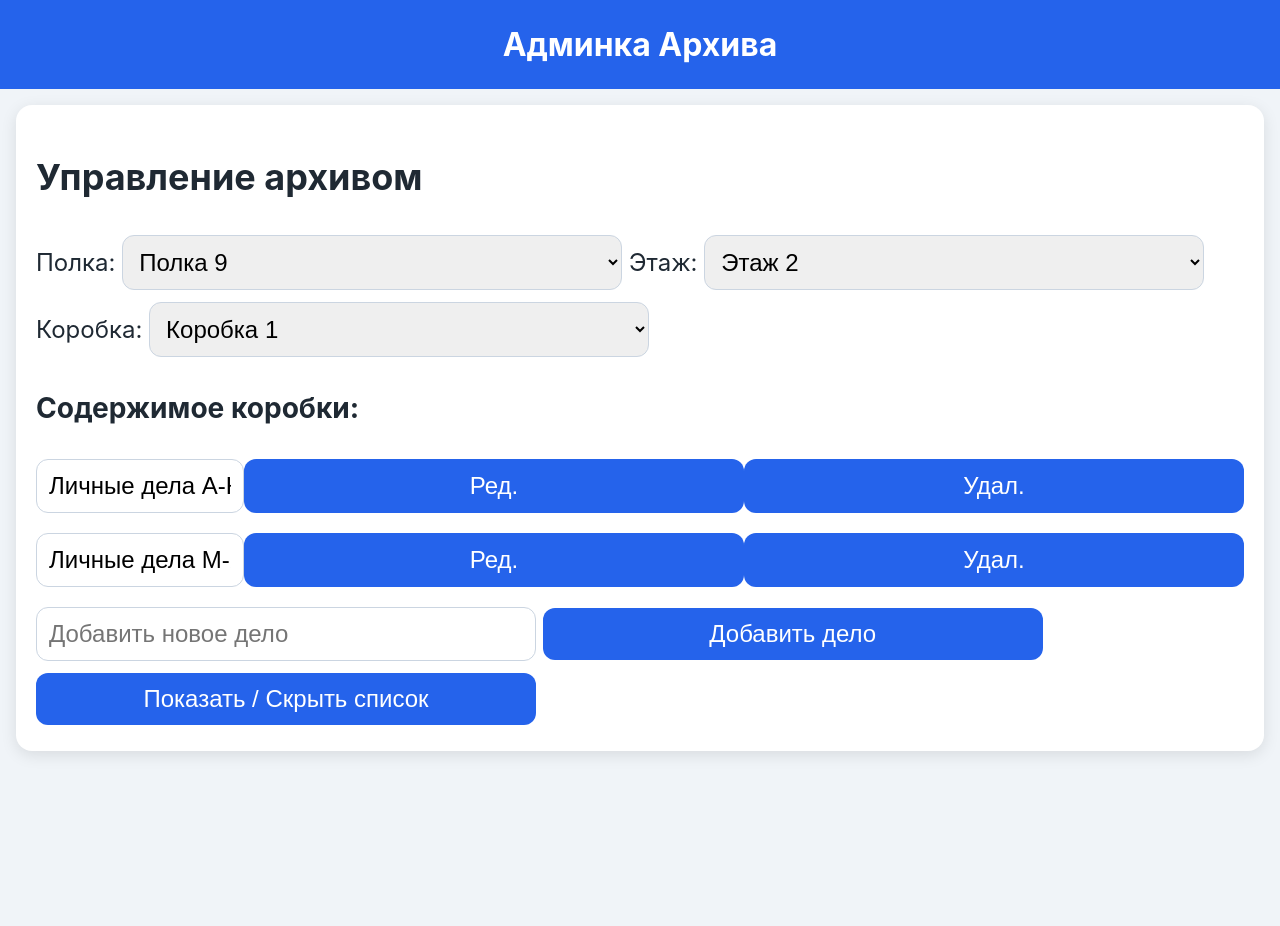
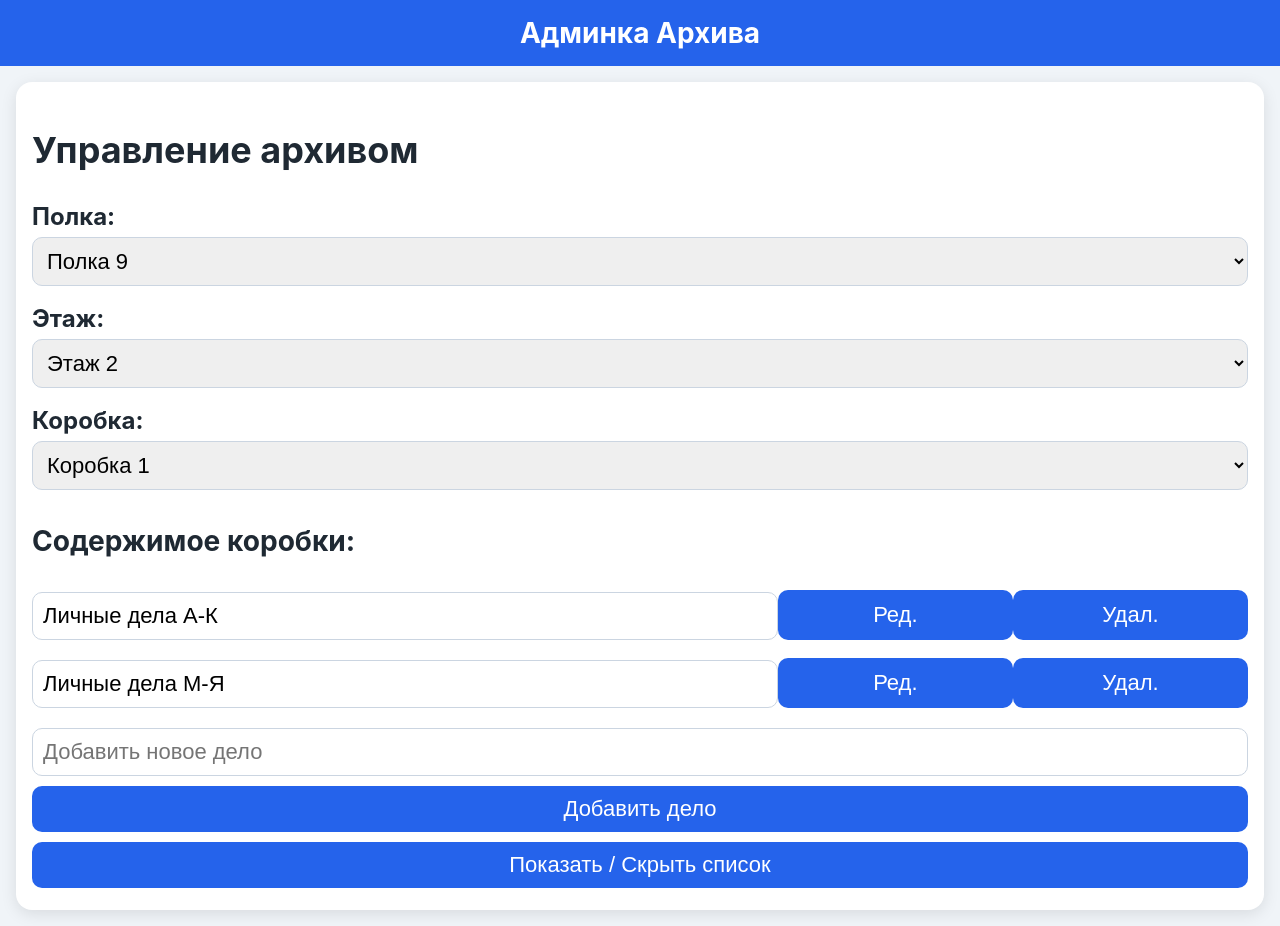
Before and after one commit to Daswerox/archive-register, a plain HTML site: page admin.html in a window 1280 px wide. Before the commit the page ends 800 px from the top, so only its background shows below. Drawn offline with Linux system fonts and the light colour scheme.

Commit message:
Update admin.css

```diff
--- a/css/admin.css
+++ b/css/admin.css
@@ -1,40 +1,50 @@
 body {
   font-family: -apple-system, BlinkMacSystemFont, "Segoe UI", Roboto, Arial, sans-serif;
-  background: #f0f4f8;
-  color: #1f2933;
   font-size: 24px;
   margin: 0;
   padding: 0;
+  background-color: #f0f4f8;
+  color: #1f2933;
 }
 
 header {
   background-color: #2563eb;
   color: white;
   text-align: center;
-  padding: 25px;
+  padding: 16px;
+  position: sticky;
+  top: 0;
+  z-index: 100;
 }
 
 header h1 {
-  font-size: 32px;
   margin: 0;
+  font-size: 28px;
 }
 
 #controls {
-  padding: 20px;
+  padding: 16px;
+  margin: 16px;
   background: white;
   border-radius: 16px;
-  margin: 16px;
   box-shadow: 0 4px 16px rgba(0,0,0,0.1);
 }
 
-#controls input, #controls select, #controls button {
-  font-size: 24px;
-  padding: 12px;
+#controls label {
+  display: block;
+  margin-top: 12px;
+  font-weight: bold;
+}
+
+#controls select,
+#controls input,
+#controls button {
+  font-size: 22px;
+  padding: 10px;
   margin: 6px 0;
+  border-radius: 10px;
+  border: 1px solid #cbd5e1;
   width: 100%;
-  max-width: 500px;
-  border-radius: 12px;
-  border: 1px solid #cbd5e1;
   box-sizing: border-box;
 }
 
@@ -43,10 +53,16 @@ header h1 {
   color: white;
   border: none;
   cursor: pointer;
+  margin-top: 4px;
 }
 
-#caseList {
-  margin-top: 10px;
+.scrollable {
+  max-height: 300px;
+  overflow-y: auto;
+  border: 1px solid #cbd5e1;
+  padding: 10px;
+  margin-top: 6px;
+  border-radius: 10px;
 }
 
 .case-item {
@@ -58,33 +74,34 @@ header h1 {
 }
 
 .case-item input {
+  flex: 1 1 60%;
+  margin-right: 6px;
+  margin-bottom: 4px;
   font-size: 22px;
-  flex: 1;
-  margin-right: 6px;
   padding: 6px;
-  margin-bottom: 4px;
 }
 
 .case-item button {
+  flex: 1 1 18%;
+  margin-bottom: 4px;
   font-size: 20px;
-  padding: 6px 12px;
-  margin-bottom: 4px;
+  padding: 6px;
   border-radius: 8px;
+  border: none;
 }
 
-.case-item .edit-btn { background-color: #f59e0b; color: white; border: none; }
-.case-item .delete-btn { background-color: #ef4444; color: white; border: none; }
+.case-item .edit-btn { background-color: #f59e0b; color: white; }
+.case-item .delete-btn { background-color: #ef4444; color: white; }
 
 table {
   width: 100%;
   border-collapse: collapse;
-  margin-top: 20px;
+  margin-top: 16px;
 }
 
 table th, table td {
   border: 1px solid #ccc;
   padding: 12px;
-  text-align: left;
   font-size: 22px;
 }
 
```
